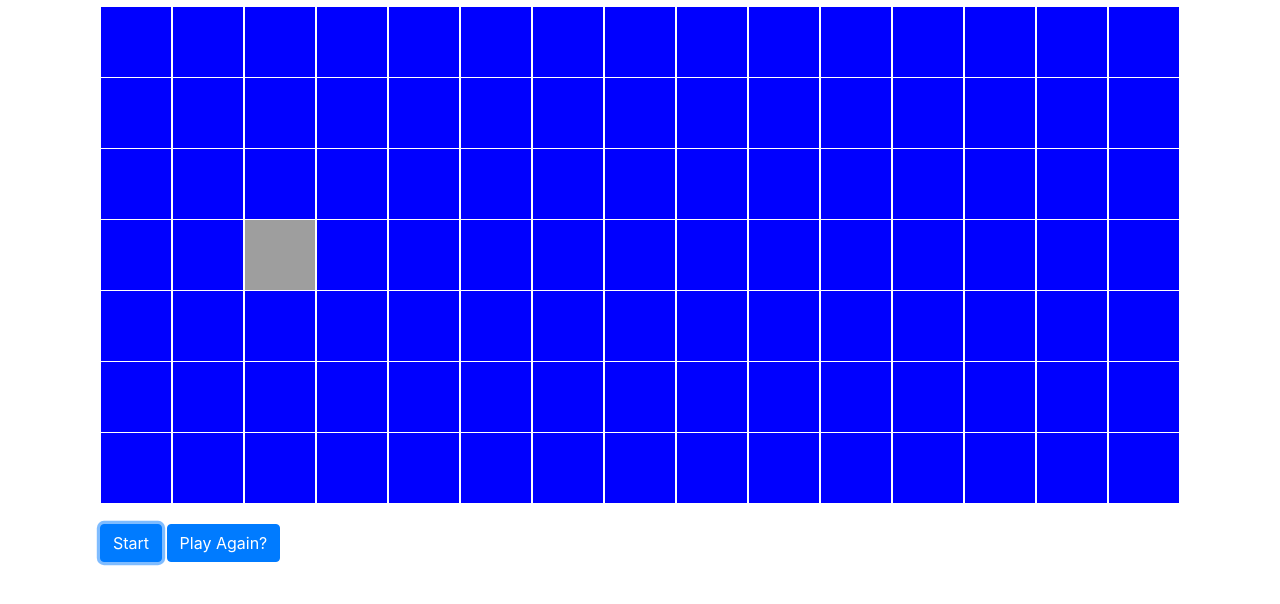
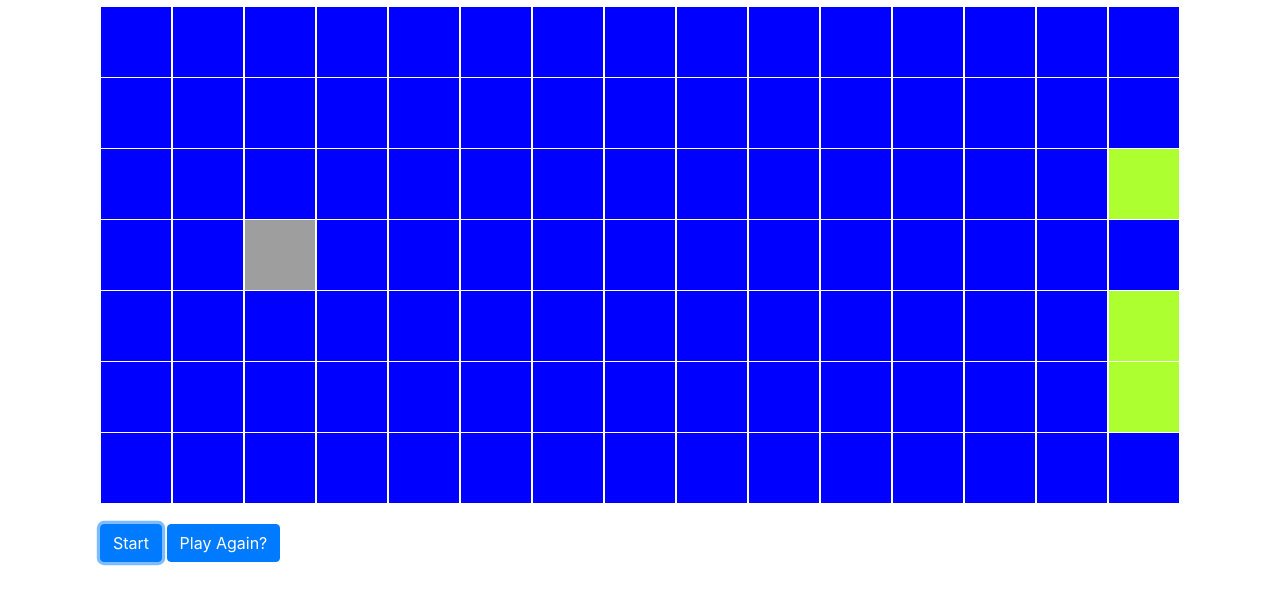
Before and after one commit to dbecker92691/Project-1-helicopter-game, a plain HTML site: page index.html in a window 1280 px wide. Both pictures are taken after a click on the button "Start". Shown: the part 60-664 px from the top of the page. Drawn offline with nearby package versions, Linux system fonts and the light colour scheme; grey boxes are pictures that could not be loaded.

Commit message:
now-my-project-can-randomly-generate-obstacles

```diff
--- a/scripts/app.js
+++ b/scripts/app.js
@@ -1,21 +1,12 @@
 let milliseconds = 0;
 let seconds = 0;
 let minutes = 0;
-let time = null;
+let time = null; // use this variable to keep track of high score
 
-// generate game timer
 // make timer keep track of longest running time before
 // helicopter colides with obsticle
 
 
-
-
-// make game board
-
-
-// const obsticals = {
-
-// create randomly generated obsticals
 // obsticals will move across the screen from
 // right to left
 
@@ -25,6 +16,32 @@ const helicopter = {
     X: 3,
     Y: 4,
 }
+
+
+class obstacles  {
+    constructor(){
+        this.X = 15;
+        this.Y = Math.floor(Math.random() * 7);
+    }
+   generate(){
+    $(`.square-${this.X}-${this.Y}`).attr('id', 'newObstacle')
+
+   }
+   moveLeft(){
+    setInterval(() => {
+    const currentSquare = $('#newObstacle');
+    while(currentSquare.X > 1){
+        console.log(currentSquare)
+        // currentSquare.removeAttr('id');
+        // currentSquare.X--;
+        // $(`.square-${currentSquare.X}-${currentSquare.Y}`).attr('id', 'newObstacle')
+    }
+
+        }, 1000);
+    }
+
+}
+
 
 for(let x = 1; x < 16; x++){
     $('.game').append(`<div class='game-column game-column-${x}'></div>`)
@@ -76,5 +93,16 @@ $('.startGame').on('click', () => {
         }
         $('.timer').text(`Timer:  ${minutes}:${seconds}`);
     },1000);
+    newObstacle();
+
 
 })
+
+const newObstacle = () => {
+ let rand = Math.round(Math.random() * 2000)
+ setInterval( () => {
+    let newObstacle = new obstacles;
+    newObstacle.generate();
+    newObstacle.moveLeft();
+ }, rand)
+}
--- a/styles/style.css
+++ b/styles/style.css
@@ -19,3 +19,7 @@
     background-image: url('https://image.freepik.com/free-icon/helicopter-facing-right_318-97883.jpg');
 
 }
+
+#newObstacle {
+    background-color: greenyellow;
+}
```
